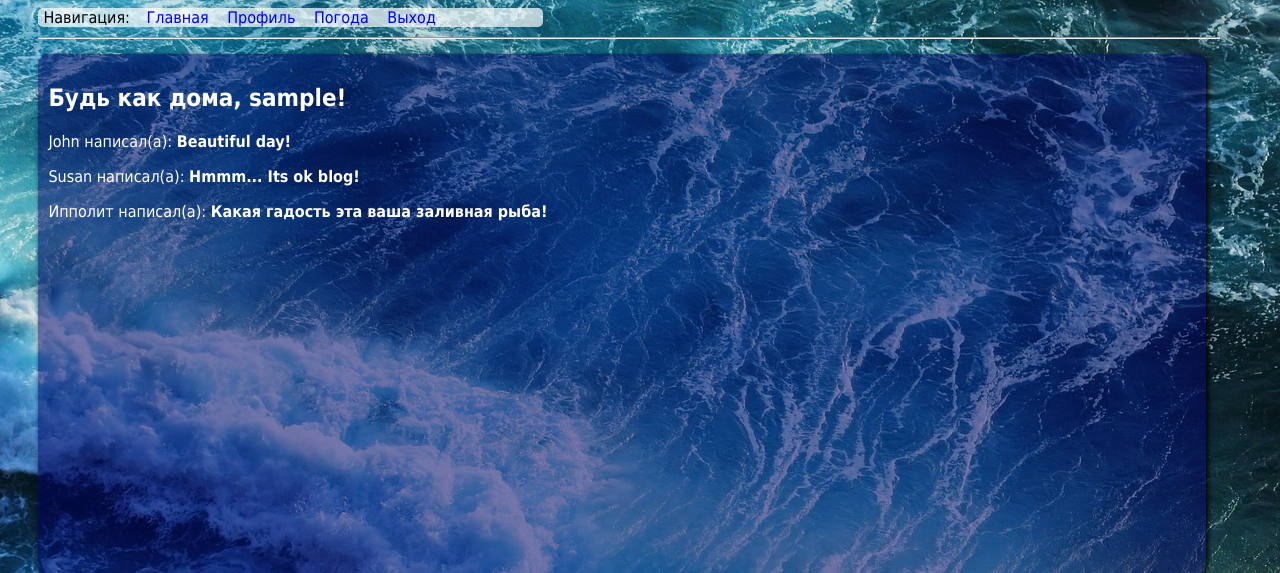
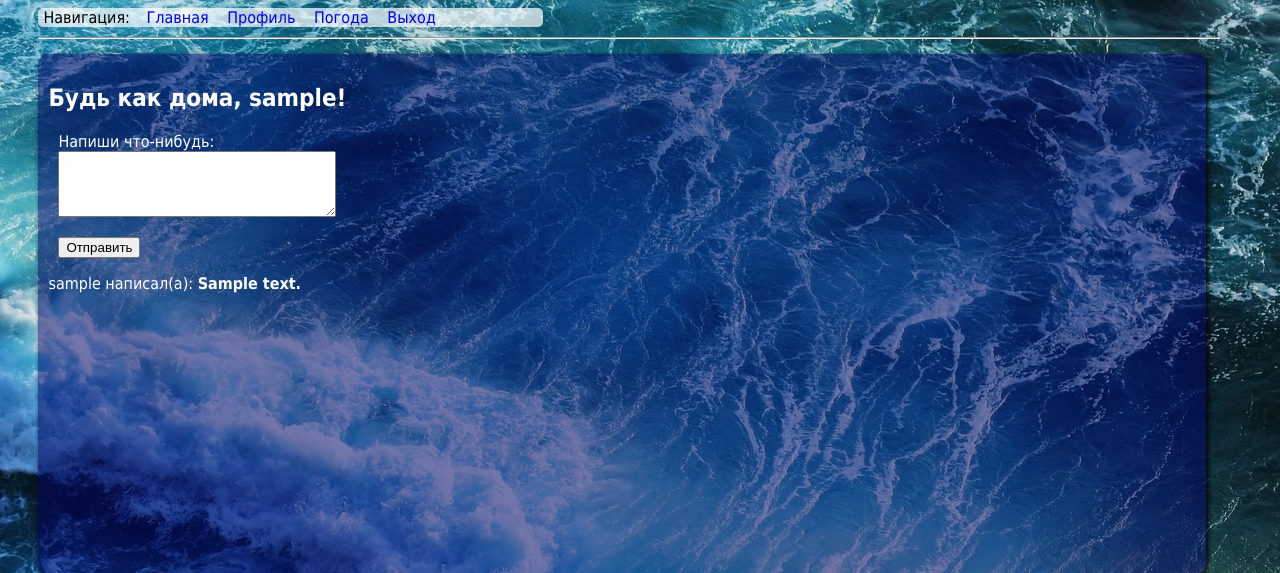
Before and after one commit to MrWhiteRabbit/microblog, a Flask app: page / in a window 1280 px wide. Shown: the top 573 px of the page. Run offline with Flask 2, Linux system fonts and the light colour scheme; a user stored in the database is signed in; tables that the repository leaves empty hold one stand-in row (values such as "Sample post").

Commit message:
add posting function

```diff
--- a/app/forms.py
+++ b/app/forms.py
@@ -44,3 +44,8 @@ class EditProfileForm(FlaskForm):
                 user = User.query.filter_by(username=self.username.data).first()
                 if user is not None:
                     raise ValidationError('Пожалуйста, укажите другое имя пользователя.')
+
+class PostForm(FlaskForm):
+    post = TextAreaField('Напиши что-нибудь:',
+        validators=[DataRequired(), Length(min=1, max=140)])
+    submit = SubmitField('Отправить')
--- a/app/routes.py
+++ b/app/routes.py
@@ -2,36 +2,31 @@
 from flask import render_template, flash, redirect, url_for, request
 from app import app, db, routes, models, errors
 from datetime import datetime
-from app.forms import LoginForm, WeatherForm, RegistrationForm, EditProfileForm
+from app.forms import LoginForm, WeatherForm, RegistrationForm, EditProfileForm, PostForm
 import requests, smtplib
 from app import conf #This module in the gitignore
 from bs4 import BeautifulSoup as bs
 from email.mime.multipart import MIMEMultipart
 from email.mime.text import MIMEText
 from flask_login import current_user, login_user, logout_user, login_required
-from app.models import User
+from app.models import User, Post
 from werkzeug.urls import url_parse
 
 
-@app.route('/')
-@app.route('/index')
+@app.route('/', methods=['GET', 'POST'])
+@app.route('/index', methods=['GET', 'POST'])
 @login_required
 def index():
-    posts = [
-        {
-            'author': {'username': 'John'},
-            'body': 'Beautiful day!'
-        },
-        {
-            'author': {'username': 'Susan'},
-            'body': 'Hmmm... Its ok blog!'
-        },
-        {
-            'author': {'username': 'Ипполит'},
-            'body': 'Какая гадость эта ваша заливная рыба!'
-        }
-    ]
-    return render_template('index.html', title='Главная', posts=posts)
+    form = PostForm()
+    if form.validate_on_submit():
+        post = Post(body=form.post.data, author=current_user)
+        db.session.add(post)
+        db.session.commit()
+        flash('Твой пост опубликован!')
+        return redirect(url_for('index'))
+
+    posts = current_user.followed_posts().all()
+    return render_template('index.html', title='Главная', form=form, posts=posts)
 
 
 
--- a/app/templates/index.html
+++ b/app/templates/index.html
@@ -1,9 +1,23 @@
 {% extends "base.html"  %}
+
 {% block content %}
       <div class="main">
            <h2>Будь как дома, {{ current_user.username }}!</h2>
-               {% for post in posts %}
-                    <p>{{ post.author.username }} написал(а): <b>{{ post.body }}</b></p>
-               {% endfor %}
+           <form action='' method='post'>
+                {{ form.hidden_tag() }}
+                <p>
+                    {{ form.post.label }}<br>
+                    {{ form.post(cols=32, rows=4) }}<br>
+                    {% for error in form.post.errors %}
+                        <span style='color: red;'>[{{ error }}]</span>
+                    {% endfor %}
+                </p>
+               <p>
+                   {{ form.submit() }}
+               </p>
+           </form>
+            {% for post in posts %}
+                <p>{{ post.author.username }} написал(а): <b>{{ post.body }}</b></p>
+            {% endfor %}
       </div>
 {% endblock %}
```
